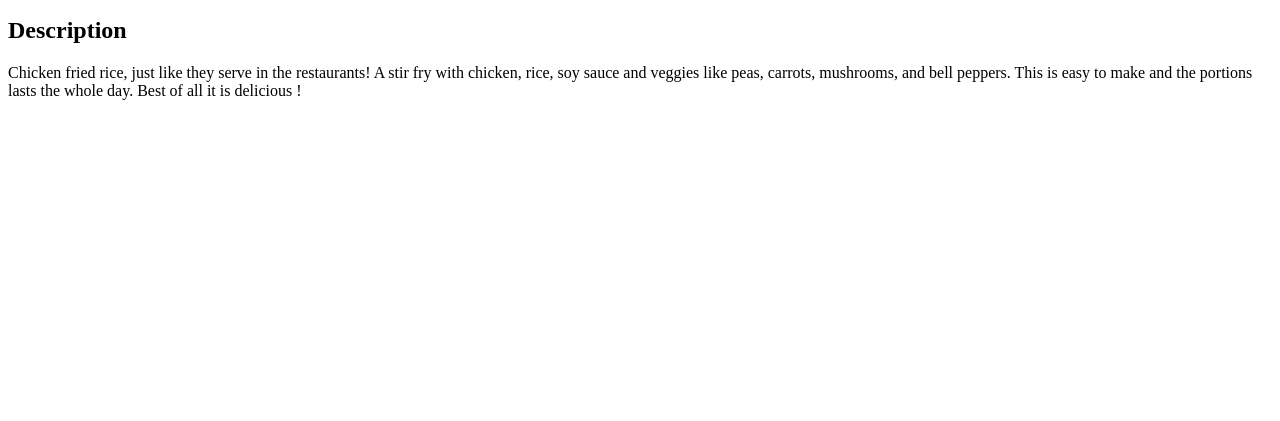
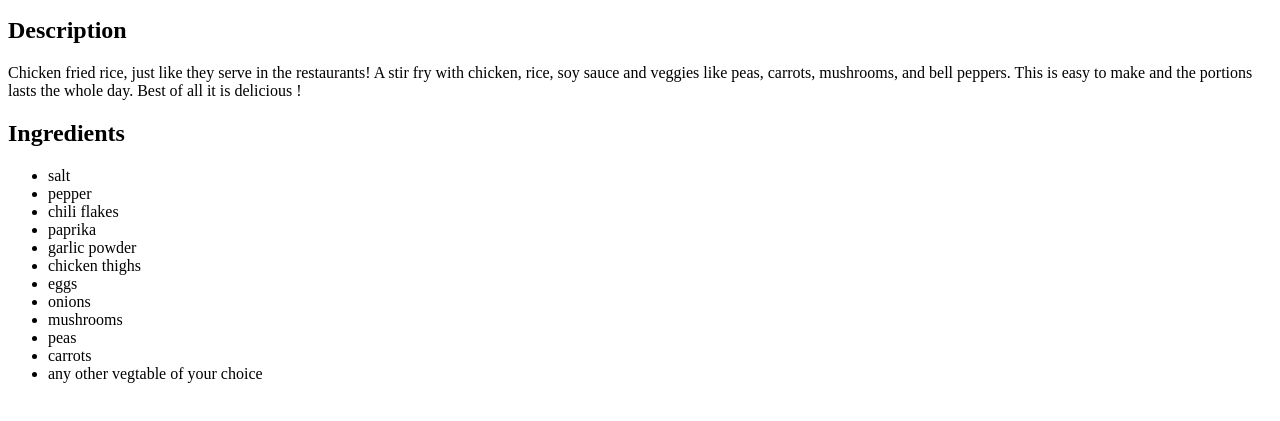
Before and after one commit to EmilioRodriguez17/odin-recipes, a plain HTML site: page recipes/fried-rice.html in a window 1280 px wide. Shown: the part 101-522 px from the top of the page. Drawn offline with Linux system fonts and the light colour scheme.

Commit message:
Adds ingredient list

```diff
--- a/recipes/fried-rice.html
+++ b/recipes/fried-rice.html
@@ -13,7 +13,12 @@
         <p>Chicken fried rice, just like they serve in the restaurants!
             A stir fry with chicken, rice, soy sauce and veggies like peas, carrots, mushrooms, and bell peppers.
             This is easy to make and the portions lasts the whole day. Best of all it is delicious ! </p>
+            <h2> Ingredients </h2>
+            <ul> <li>salt</li> <li>pepper</li> <li> chili flakes</li> <li> paprika </li> <li> garlic powder </li>
+                 <li> chicken thighs </li> <li> eggs </li>
+                 <li>onions</li> <li>mushrooms</li> <li> peas </li> <li> carrots </li> <li> any other vegtable of your choice </li>
 
+            </ul>
 
     </body>
 </html>
```
